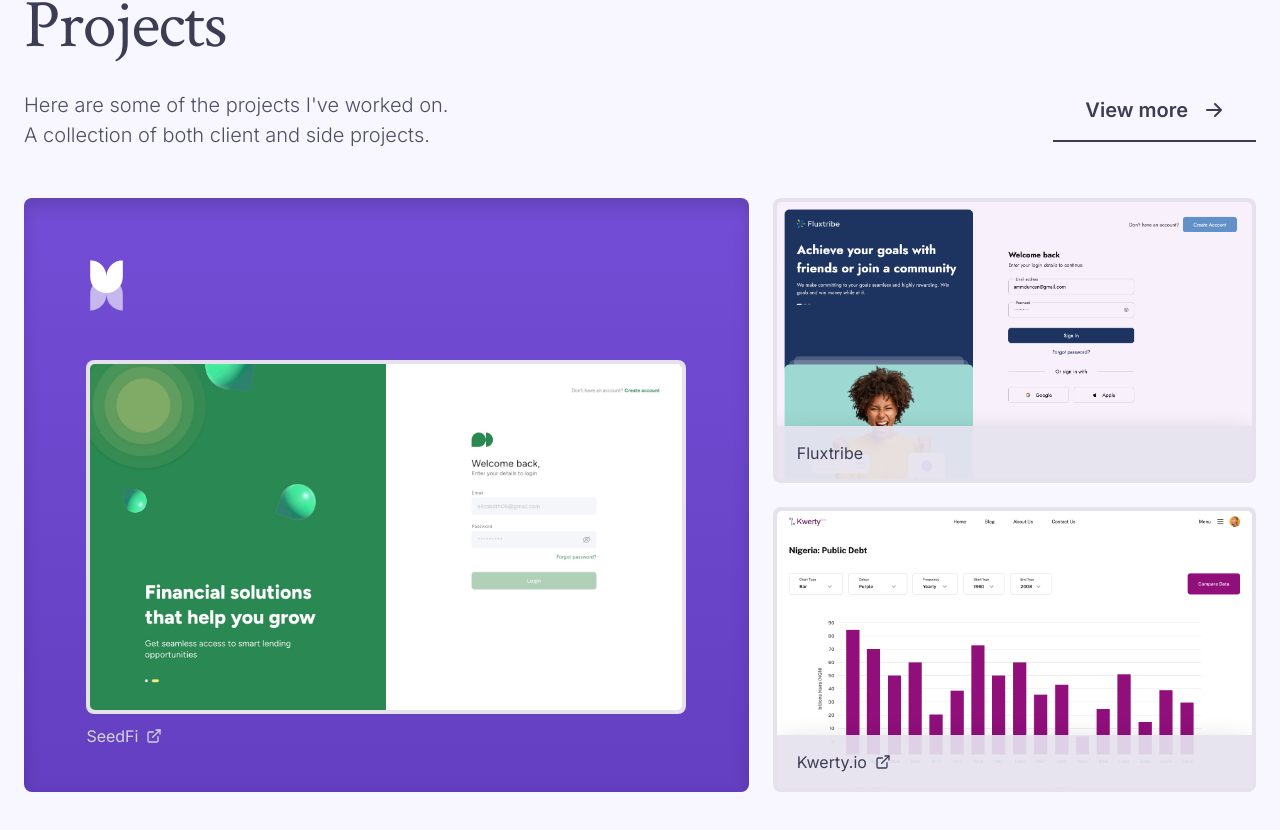
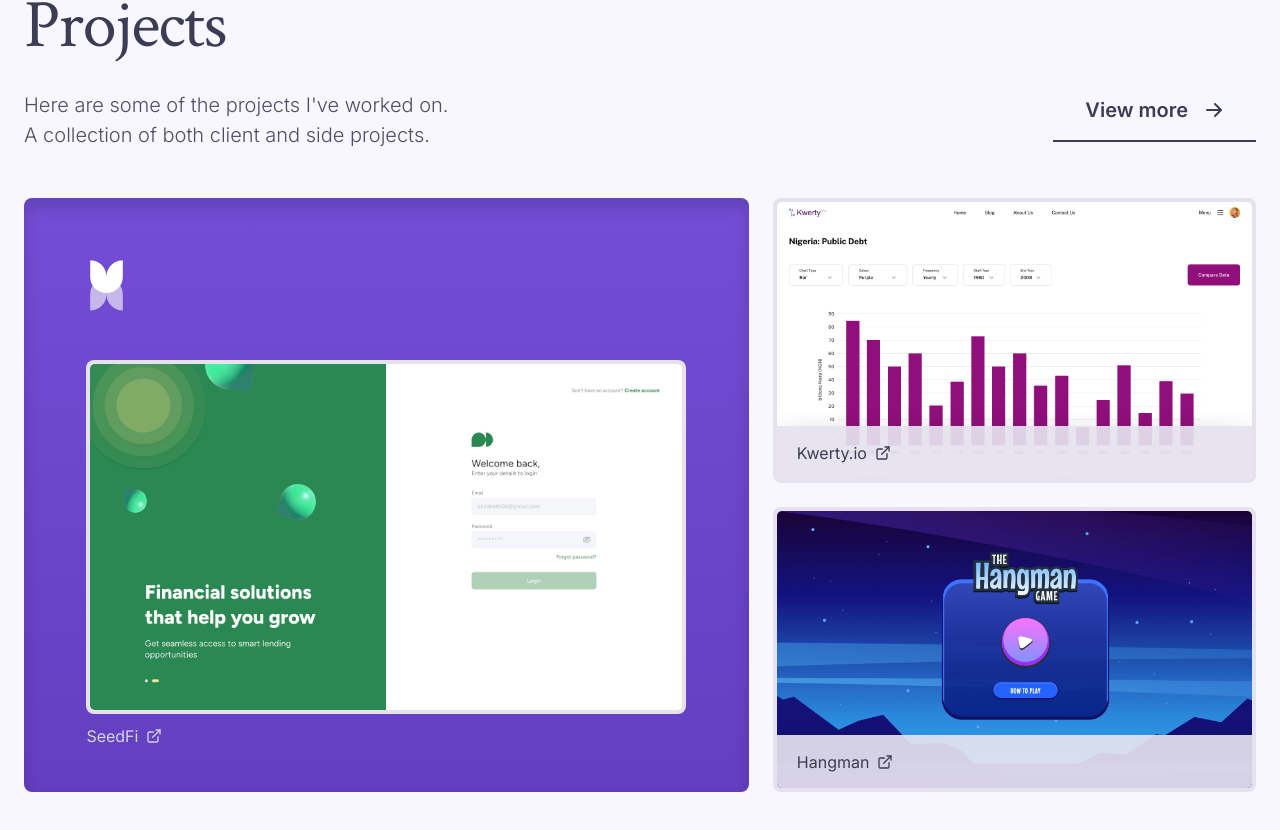
Before and after one commit to AmmDuncan/portfolio_v2, a Next.js app: page / in a window 1280 px wide. Shown: the part 1463-2293 px from the top of the page. Built offline with nearby package versions, Linux system fonts and the light colour scheme.

Commit message:
chore: update projects
added hangman game

```diff
--- a/data/projects.js
+++ b/data/projects.js
@@ -3,31 +3,31 @@
     name: "SeedFi",
     imgSrc: "/assets/projects/seedfi.jpeg",
     description:
-    "SeedFi provides simplified digital lending. Apply online, get quick approval, and access funds for your needs. No more hassle!",
+      "SeedFi provides simplified digital lending. Apply online, get quick approval, and access funds for your needs. No more hassle!",
     tools: ["React", "Tailwind CSS", "Jest", "Sass"],
     link: "https://theseedfi.com/",
   },
-  {
-    name: "Fluxtribe",
-    imgSrc: "/assets/projects/fluxtribe.png",
-    description:
-      "Fluxtribe aims to encourage users to reach their lifestyle goals by giving them a sense of community and accountability, while also rewarding them.",
-    tools: ["React", "Tailwind CSS", "Vitest", "Sass"],
-  },
+  // {
+  //   name: "Fluxtribe",
+  //   imgSrc: "/assets/projects/fluxtribe.png",
+  //   description:
+  //     "Fluxtribe aims to encourage users to reach their lifestyle goals by giving them a sense of community and accountability, while also rewarding them.",
+  //   tools: ["React", "Tailwind CSS", "Vitest", "Sass"],
+  // },
   {
     name: "Kwerty.io",
     imgSrc: "/assets/projects/kwerty.png",
     description:
-    "Public data bank that uses various visualization methods to simplify data for easy digestion by users.",
+      "Public data bank that uses various visualization methods to simplify data for easy digestion by users.",
     tools: ["Vue", "Vuex", "Chart.js", "Storyblok", "Sass"],
     link: "https://kwerty.io",
   },
   {
-    name: "Bigberg",
-    imgSrc: "/assets/projects/big-berg.jpeg",
-    description:
-      "A dashboard for managing commerce related operations such as order managagement, product management, and customer management.",
-    tools: ["Vue", "Nuxt", "Tailwind CSS"],
+    name: "Hangman",
+    imgSrc: "/assets/projects/hangman.png",
+    description: "A hangman game built with Next.js and Tailwind CSS",
+    tools: ["Next.js", "React", "Tailwind CSS"],
+    link: "https://hangman.ammielyawson.com",
   },
   {
     name: "Connect Four",
```
Also changed, not shown: public/assets/projects/hangman.png (added).
